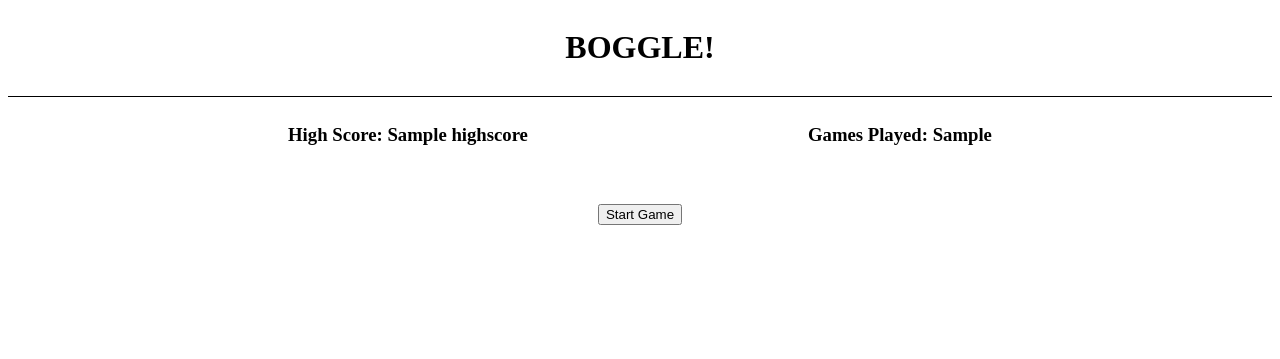
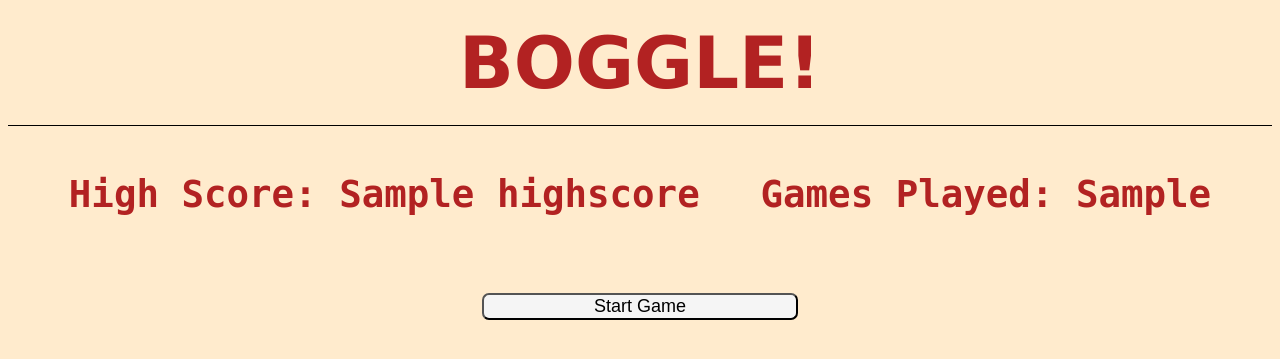
Before and after one commit to DruSerkes/Boggle, a Flask app: template templates/index.html in a window 1280 px wide. Shown: the top 359 px of the page. Run offline with Flask 2, Linux system fonts and the light colour scheme; the template is opened without the code that fills it: most values are stand-ins (such as "Sample title", 1, 10 or a date in 2020); parts of the project's set-up code (start-up, migrations or seed data) failed here and were passed over.

Commit message:
Restyled app

```diff
--- a/static/styles.css
+++ b/static/styles.css
@@ -4,6 +4,7 @@
 	flex-direction: column;
 	justify-content: center;
 	align-items: center;
+	background-color: blanchedalmond;
 }
 
 hr {
@@ -20,21 +21,40 @@
 	flex-direction: column;
 	justify-content: space-around;
 	align-items: center;
+	width: 80%;
+	height: auto;
 }
 
 #board {
-	margin: 25px auto;
+	margin: 23px auto;
 }
 
 #board td {
-	width: 50px;
-	height: 50px;
+	width: 70px;
+	height: 70px;
 	border: solid 1px #666;
 	text-align: center;
 }
 
 .guess-form {
 	margin: 20px;
+	height: auto;
+	width: 85%;
+	font-size: 2.5rem;
+	color: firebrick;
+	font-weight: 800;
+	display: flex;
+	justify-content: center;
+	align-items: baseline;
+}
+
+button {
+	width: 25%;
+	height: auto;
+	border-radius: 7px;
+	background-color: whitesmoke;
+	font-size: large;
+	color: black;
 }
 
 .hidden {
@@ -43,11 +63,28 @@
 
 #guess {
 	border-radius: 3px;
+	height: 1.5rem;
+	width: 50%;
+	background-color: whitesmoke;
+	border: 1px solid gainsboro;
+	margin-right: 5%;
 }
 
 .message {
 	text-align: center;
 	margin: 20px;
+}
+
+.info {
+	font-size: 2rem;
+	font-family: monospace;
+	color: firebrick;
+}
+
+.more-info {
+	font-size: 1.8rem;
+	font-family: monospace;
+	color: blueviolet;
 }
 
 .info,
@@ -56,3 +93,21 @@
 	display: flex;
 	justify-content: space-evenly;
 }
+
+#letter {
+	background-image: url(https://encrypted-tbn0.gstatic.com/images?q=tbn%3AANd9GcRSDtG_UUuL2-db98vXZ9SKGWPHhCtsXTnCkm6ING5WsvnSLHN4&usqp=CAU);
+	background-size: cover;
+	background-position: center;
+	background-repeat: no-repeat;
+	font-size: 2rem;
+	color: #2f2f2f;
+	font-family: monospace;
+}
+
+h1 {
+	font-size: 4.5rem;
+	font-family: 'Lucida Sans', 'Lucida Sans Regular', 'Lucida Grande', 'Lucida Sans Unicode',
+		Geneva, Verdana, sans-serif;
+	color: firebrick;
+	margin: 1% auto;
+}
--- a/templates/index.html
+++ b/templates/index.html
@@ -38,9 +38,7 @@
 
         <!-- Game Form  -->
         <form action="" method="" class="guess-form">
-            <label for="guess">Try a word: </label>
             <input type="text" id='guess' placeholder="Your Word Here" name="guess">
-
             <button>Submit Word</button>
         </form>
 
```
Also changed, not shown: test.py (line endings or trailing spaces).
